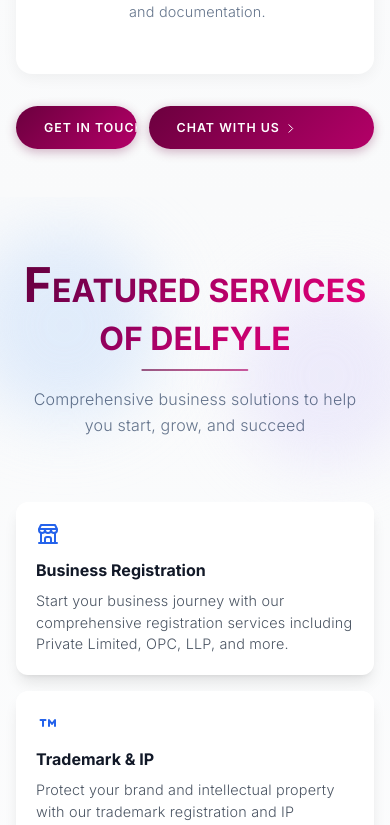
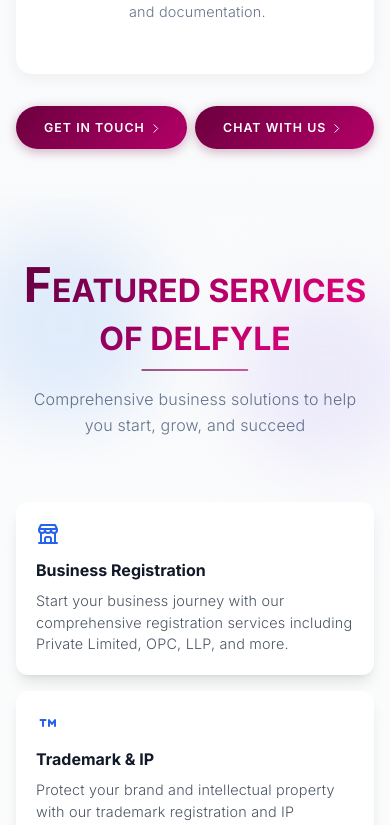
Before and after one commit to WebMaak/delfyle-web-app, a Next.js app: page / in a window 390 px wide. Shown: the part 1836-2661 px from the top of the page. Built offline with nearby package versions, Linux system fonts and the light colour scheme.

Commit message:
why delfyle paddding left right and button responsiveness fix

```diff
--- a/src/app/Components/StickyFeatureReveal/StickyFeatureReveal.module.css
+++ b/src/app/Components/StickyFeatureReveal/StickyFeatureReveal.module.css
@@ -256,7 +256,7 @@
 /* Mobile devices (phones) */
 @media (max-width: 767px) {
     .stickyFeatureSection {
-        padding: 2rem 1rem 0;
+        padding: 2rem 2rem 0;
         flex-direction: column;
     }
 
@@ -306,6 +306,7 @@
 
     .subHeading {
         font-size: 1rem;
+        padding: 0 2rem;
     }
 
 }
--- a/src/app/Components/WhatWeDo/NewWhatWeDo.module.css
+++ b/src/app/Components/WhatWeDo/NewWhatWeDo.module.css
@@ -941,8 +941,10 @@
     }
 
     .buttonContainer {
+      display: grid;
+      grid-template-columns: 1fr 1fr;
       align-items: center;
-      gap: 0.75rem;
+      gap: 0;
       margin-top: 2rem;
     }
 
```
